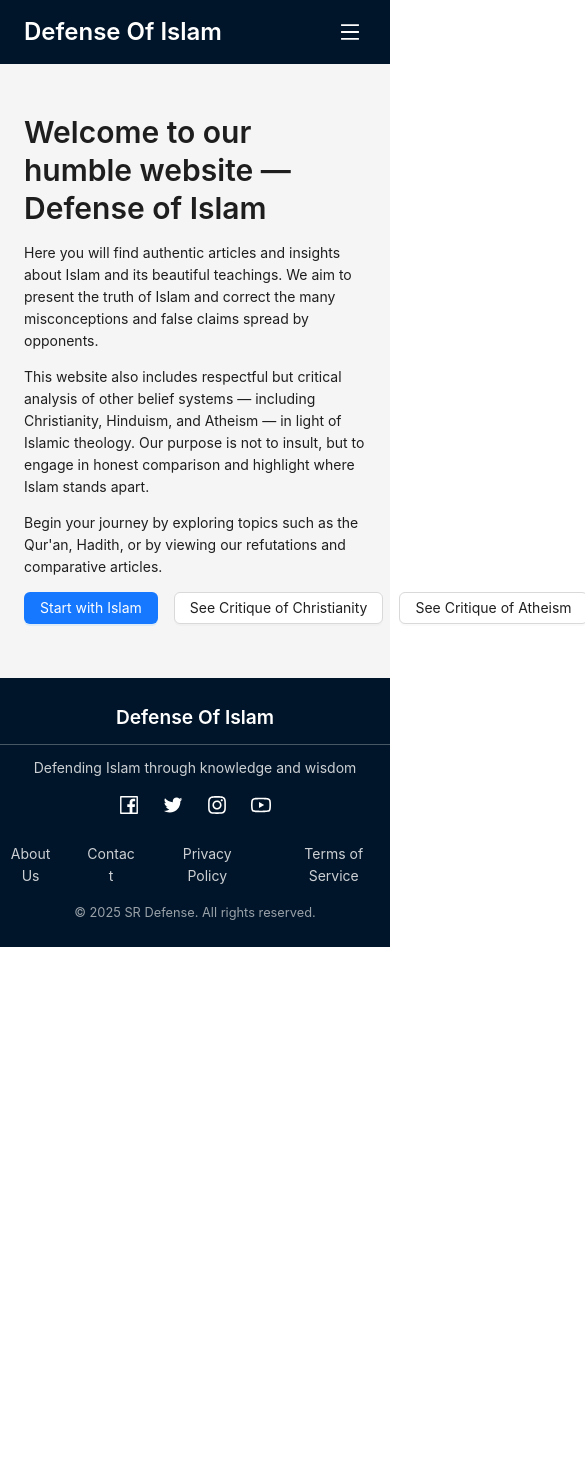
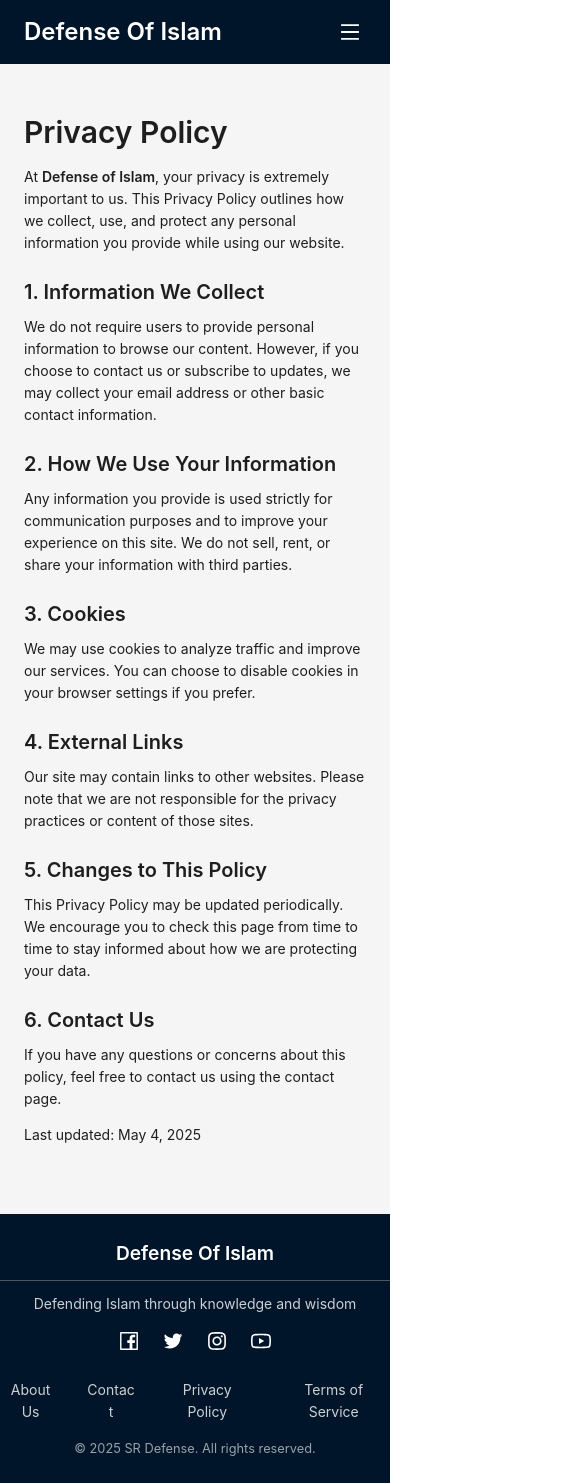
Before and after one commit to defenseofislam/web, a React (Create React App) app: page /web/privacy-policy in a window 390 px wide. Shown: the whole page, 585 px wide, since content can reach past the window. Before the commit the page ends 947 px from the top, so only its background shows below. Built offline with nearby package versions, Linux system fonts and the light colour scheme; a web font is replaced by a local one.

Commit message:
feat: add Privacy Policy and Contact pages; update routing and footer links

```diff
--- a/src/App.js
+++ b/src/App.js
@@ -13,6 +13,8 @@ import Agnosticism from "./pages/Agnosticism";
 import Darwinism from "./pages/Darwinism";
 import Hinduism from "./pages/Hinduism";
 import AppFooter from "./components/Footer";
+import PrivacyPolicy from "./pages/PrivacyPolicy";
+import Contact from "./pages/Contact";
 
 const { Content } = Layout;
 
@@ -32,6 +34,8 @@ function App() {
             <Route path="/agnosticism" element={<Agnosticism />} />
             <Route path="/darwinism" element={<Darwinism />} />
             <Route path="/hinduism" element={<Hinduism />} />
+            <Route path="/privacy-policy" element={<PrivacyPolicy />} />
+            <Route path="/contact-us" element={<Contact />} />
             <Route path="*" element={<Home />} />
           </Routes>
         </Content>
--- a/src/components/Footer.js
+++ b/src/components/Footer.js
@@ -60,10 +60,10 @@ function AppFooter() {
           >
             About Us
           </Link>
-          <Link href="#" style={{ color: "rgba(255,255,255,0.8)" }}>
+          <Link href="/web/contact-us" style={{ color: "rgba(255,255,255,0.8)" }}>
             Contact
           </Link>
-          <Link href="#" style={{ color: "rgba(255,255,255,0.8)" }}>
+          <Link href="/web/privacy-policy" style={{ color: "rgba(255,255,255,0.8)" }}>
             Privacy Policy
           </Link>
           <Link href="#" style={{ color: "rgba(255,255,255,0.8)" }}>
--- a/src/components/Navbar.js
+++ b/src/components/Navbar.js
@@ -32,15 +32,6 @@ const Navbar = () => {
       label: (
         <Link to="/" onClick={() => setDrawerVisible(false)}>
           Home
-        </Link>
-      ),
-    },
-    {
-      key: "2",
-      icon: <InfoCircleOutlined />,
-      label: (
-        <Link to="/about" onClick={() => setDrawerVisible(false)}>
-          About
         </Link>
       ),
     },
--- a/src/pages/About.js
+++ b/src/pages/About.js
@@ -88,15 +88,6 @@ const About = () => {
             We aim to equip Muslims with knowledge to confidently represent
             Islam in interfaith dialogues.
           </Paragraph>
-        </div>
-      ),
-    },
-    {
-      key: "4",
-      title: "Contact Information",
-      content: (
-        <div>
-          <Paragraph>Email: defenseofislam.kk@gmail.com</Paragraph>
         </div>
       ),
     },
--- /dev/null
+++ b/src/pages/Contact.js
@@ -0,0 +1,61 @@
+import React from "react";
+import { Layout, Typography, Card, Button } from "antd";
+
+const { Content } = Layout;
+const { Title, Paragraph } = Typography;
+
+function Contact() {
+  const handleSubmitTopic = () => {
+    // Check if mobile device
+    const isMobile =
+      /Android|webOS|iPhone|iPad|iPod|BlackBerry|IEMobile|Opera Mini/i.test(
+        navigator.userAgent
+      );
+
+    if (isMobile) {
+      // For mobile, use simple mailto link
+      window.location.href = `mailto:defenseofislam.kk@gmail.com`;
+    } else {
+      // For desktop, try to open Gmail directly
+      const mailtoLink = `https://mail.google.com/mail/?view=cm&fs=1&to=defenseofislam.kk@gmail.com`;
+      window.open(mailtoLink, "_blank", "noopener,noreferrer");
+    }
+  };
+
+  return (
+    <Content style={{ padding: "24px", maxWidth: "800px", margin: "auto" }}>
+      <Card bordered={false}>
+        <Typography>
+          <Title level={2}>Contact Us</Title>
+
+          <Paragraph>
+            We welcome respectful questions, feedback, and scholarly dialogue.
+            If you have any inquiries regarding the content published on this
+            website or wish to reach out for discussion, you may contact us via
+            email.
+          </Paragraph>
+
+          <Paragraph>
+            📧 <strong>Email:</strong>{" "}
+            <Button
+              type="link"
+              onClick={handleSubmitTopic}
+              style={{ padding: 0 }}
+            >
+              defenseofislam.kk@gmail.com
+            </Button>
+          </Paragraph>
+
+          <Paragraph type="secondary">
+            Please ensure your message is courteous and relevant to the purpose
+            of this website. We may not respond to messages that are abusive,
+            disrespectful, or outside the scope of Islamic education and
+            discussion.
+          </Paragraph>
+        </Typography>
+      </Card>
+    </Content>
+  );
+}
+
+export default Contact;
--- a/src/pages/Home.js
+++ b/src/pages/Home.js
@@ -18,8 +18,10 @@ function Home() {
 
         <Paragraph>
           This website also includes respectful but critical analysis of other belief systems — including Christianity,
-          Hinduism, and Atheism — in light of Islamic theology. Our purpose is not to insult, but to engage in honest
-          comparison and highlight where Islam stands apart.
+          Hinduism, Judaism, Agnostisicsm, Darwinism and Atheism — in light of Islamic theology. Our purpose is not to insult, but to engage in honest
+          comparison and highlight where Islam stands apart. We do not encourage to use the materials provided in this website for trolling purpose or spreading hate towards any specific community.
+          We Truly believe in humble behaviour and living with kindness towards all human beings.
+          Qur'an Ch 60. V.8 - "Allah does not forbid you from dealing kindly and fairly with those who have neither fought nor driven you out of your homes. Surely Allah loves those who are fair."
         </Paragraph>
 
         <Paragraph>
--- /dev/null
+++ b/src/pages/PrivacyPolicy.js
@@ -0,0 +1,61 @@
+import React from "react";
+import { Layout, Typography } from "antd";
+
+const { Content } = Layout;
+const { Title, Paragraph } = Typography;
+
+function PrivacyPolicy() {
+  return (
+    <Content style={{ padding: "24px" }}>
+      <Typography>
+        <Title level={2}>Privacy Policy</Title>
+
+        <Paragraph>
+          At <strong>Defense of Islam</strong>, your privacy is extremely important to us. This Privacy Policy outlines
+          how we collect, use, and protect any personal information you provide while using our website.
+        </Paragraph>
+
+        <Title level={4}>1. Information We Collect</Title>
+        <Paragraph>
+          We do not require users to provide personal information to browse our content. However, if you choose to
+          contact us or subscribe to updates, we may collect your email address or other basic contact information.
+        </Paragraph>
+
+        <Title level={4}>2. How We Use Your Information</Title>
+        <Paragraph>
+          Any information you provide is used strictly for communication purposes and to improve your experience on
+          this site. We do not sell, rent, or share your information with third parties.
+        </Paragraph>
+
+        <Title level={4}>3. Cookies</Title>
+        <Paragraph>
+          We may use cookies to analyze traffic and improve our services. You can choose to disable cookies in your
+          browser settings if you prefer.
+        </Paragraph>
+
+        <Title level={4}>4. External Links</Title>
+        <Paragraph>
+          Our site may contain links to other websites. Please note that we are not responsible for the privacy
+          practices or content of those sites.
+        </Paragraph>
+
+        <Title level={4}>5. Changes to This Policy</Title>
+        <Paragraph>
+          This Privacy Policy may be updated periodically. We encourage you to check this page from time to time
+          to stay informed about how we are protecting your data.
+        </Paragraph>
+
+        <Title level={4}>6. Contact Us</Title>
+        <Paragraph>
+          If you have any questions or concerns about this policy, feel free to contact us using the contact page.
+        </Paragraph>
+
+        <Paragraph>
+          Last updated: May 4, 2025
+        </Paragraph>
+      </Typography>
+    </Content>
+  );
+}
+
+export default PrivacyPolicy;
```
